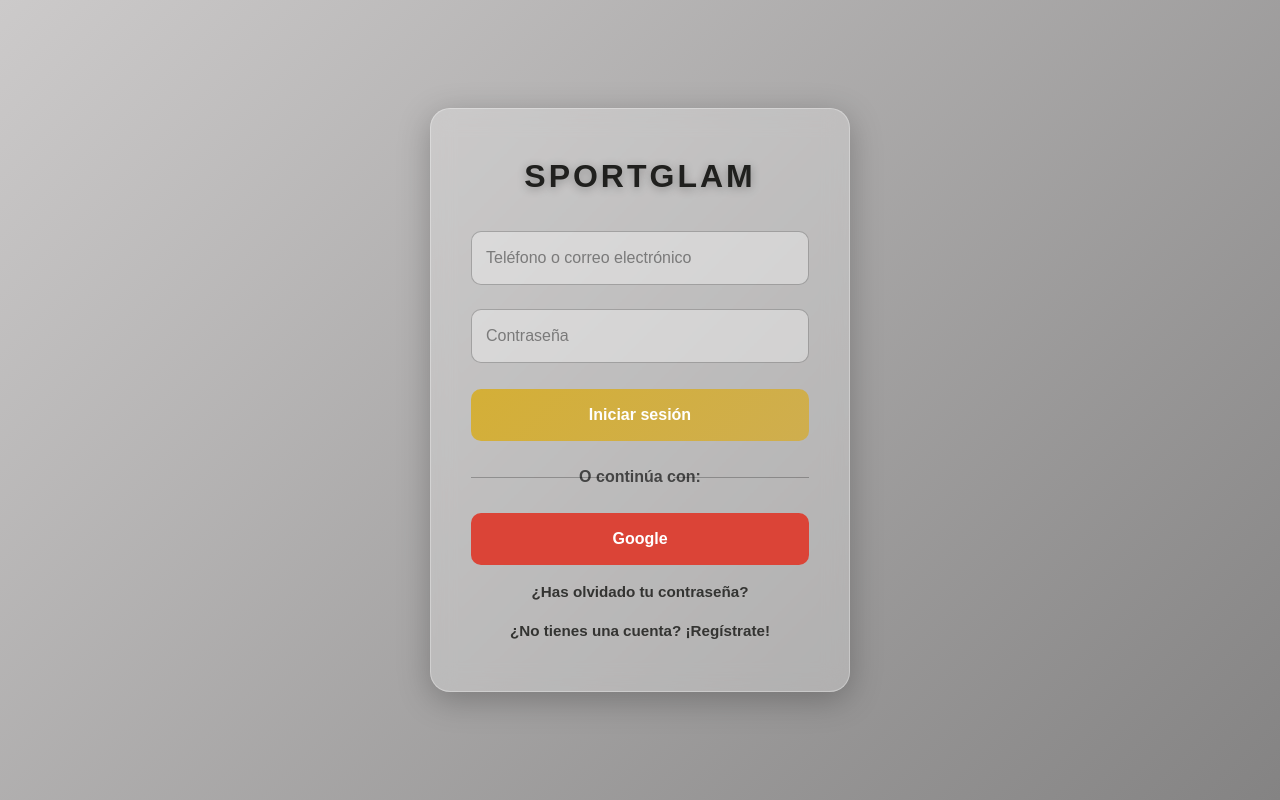
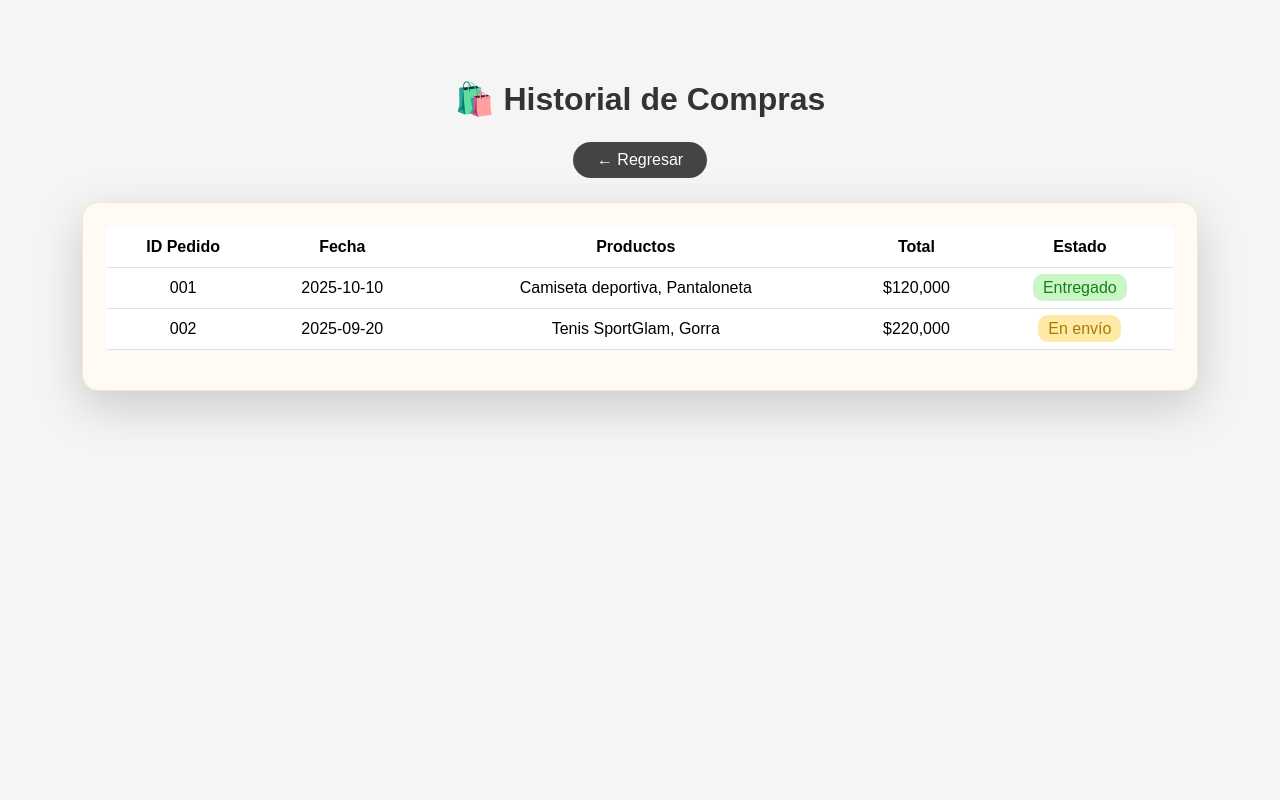
Before and after one commit to JuanJosecaicedo777/SPORTGLAM, a React (Create React App) app: page /historial in a window 1280 px wide. Before the commit this address led to /login. Built offline with nearby package versions, Linux system fonts and the light colour scheme.

Commit message:
Cambios nuevos

```diff
--- a/src/App.js
+++ b/src/App.js
@@ -14,6 +14,9 @@
 import AboutPage from "./pages/AboutPage";
 import CheckoutPage from "./pages/CheckoutPage";
 import SuccessPage from "./pages/SuccessPage";
+
+// ✅ Nueva página: Historial de Compras
+import HistorialComprasPage from "./pages/HistorialComprasPage/HistorialComprasPage";
 
 function App() {
   return (
@@ -47,6 +50,9 @@
           <Route path="/contacto" element={<ContactoPage />} />
           <Route path="/about" element={<AboutPage />} />
 
+          {/* ✅ Nueva ruta: Historial de Compras */}
+          <Route path="/historial" element={<HistorialComprasPage />} />
+
           {/* Ruta por defecto */}
           <Route path="*" element={<Navigate to="/login" />} />
         </Routes>
--- a/src/Firebase/Firebase.js
+++ b/src/Firebase/Firebase.js
@@ -1,8 +1,9 @@
 // src/firebase.js
 import { initializeApp } from "firebase/app";
 import { getAuth, GoogleAuthProvider, FacebookAuthProvider } from "firebase/auth";
+import { getFirestore } from "firebase/firestore";
 
-// 🔹 Configuración de Firebase de tu proyecto
+// 🔹 Configuración Firebase
 const firebaseConfig = {
   apiKey: "AIzaSyAS4fec2ImAYQzmoS1fOvhYJQ8FwtY_oJo",
   authDomain: "sportglam-c6f10.firebaseapp.com",
@@ -13,10 +14,10 @@
   measurementId: "G-V3CRM1PGL3"
 };
 
-// Inicializar Firebase
+// 🔹 Inicialización
 const app = initializeApp(firebaseConfig);
-
-// Servicios que usas
 export const auth = getAuth(app);
+export const db = getFirestore(app);
 export const googleProvider = new GoogleAuthProvider();
 export const facebookProvider = new FacebookAuthProvider();
+export default app;
--- a/src/pages/DashboardPage/DashboardPage.js
+++ b/src/pages/DashboardPage/DashboardPage.js
@@ -54,8 +54,8 @@
   const [showModal, setShowModal] = useState(false);
   const [backgroundColor, setBackgroundColor] = useState(carouselColors[0]);
   const [menuOpen, setMenuOpen] = useState(false);
-  const [searchQuery, setSearchQuery] = useState(""); // Estado final de búsqueda
-  const [tempSearch, setTempSearch] = useState(""); // Estado temporal para escribir
+  const [searchQuery, setSearchQuery] = useState("");
+  const [tempSearch, setTempSearch] = useState("");
   const navigate = useNavigate();
 
   // 🔹 Funciones del carrito desde contexto
@@ -104,12 +104,13 @@
         <div className="header-logo-new">
           <h1 className="brand-title-new">SportGlam</h1>
         </div>
+
         <div className="header-search-bar-new">
           <FaSearch className="search-icon-new" />
           <form
             onSubmit={(e) => {
               e.preventDefault();
-              setSearchQuery(tempSearch); // Actualiza la búsqueda solo al presionar Enter
+              setSearchQuery(tempSearch);
             }}
           >
             <input
@@ -122,6 +123,7 @@
             />
           </form>
         </div>
+
         <div className="header-icons-new">
           <button className="icon-link-new" onClick={() => handleNavigate("/login")}>
             <FaUserCircle />
@@ -134,7 +136,7 @@
           </button>
         </div>
 
-        {/* MENÚ DESPLEGABLE */}
+        {/* ✅ MENÚ DESPLEGABLE (actualizado con Historial de compras) */}
         {menuOpen && (
           <div className="menu-dropdown">
             <ul>
@@ -142,6 +144,7 @@
               <li onClick={() => handleNavigate("/categorias")}>Categorías</li>
               <li onClick={() => handleNavigate("/contacto")}>Contacto</li>
               <li onClick={() => handleNavigate("/about")}>Sobre Nosotros</li>
+              <li onClick={() => handleNavigate("/historial")}> Historial de Compras</li>
             </ul>
           </div>
         )}
@@ -235,10 +238,7 @@
             <Button variant="secondary" onClick={handleCloseModal}>
               Cerrar
             </Button>
-            <Button
-              variant="success"
-              onClick={() => handleAddToCart(selectedProduct)}
-            >
+            <Button variant="success" onClick={() => handleAddToCart(selectedProduct)}>
               Agregar al carrito
             </Button>
           </Modal.Footer>
--- /dev/null
+++ b/src/pages/HistorialComprasPage/HistorialComprasPage.css
@@ -0,0 +1,53 @@
+.historial-container {
+  margin-top: 80px;
+  margin-bottom: 40px;
+}
+
+.historial-card {
+  background-color: #fffaf3;
+  border: 1px solid #f8e5c2;
+  border-radius: 20px;
+}
+
+th {
+  background-color: #ffd76a;
+  color: #333;
+  font-weight: 600;
+  text-align: center;
+}
+
+td {
+  text-align: center;
+}
+
+.estado {
+  padding: 5px 10px;
+  border-radius: 10px;
+  font-weight: 500;
+}
+
+.estado-entregado {
+  background-color: #c8f7c5;
+  color: #1a7d1a;
+}
+
+.estado-envio {
+  background-color: #ffe9a7;
+  color: #a67c00;
+}
+
+.table td,
+.table th {
+  vertical-align: middle;
+}
+
+button.btn-secondary {
+  background-color: #444;
+  border: none;
+  transition: 0.3s ease;
+}
+
+button.btn-secondary:hover {
+  background-color: #222;
+  transform: scale(1.05);
+}
--- /dev/null
+++ b/src/pages/HistorialComprasPage/HistorialComprasPage.js
@@ -0,0 +1,101 @@
+// src/pages/HistorialComprasPage/HistorialComprasPage.js
+import React, { useEffect, useState } from "react";
+import { Container, Table, Spinner, Alert, Card, Button } from "react-bootstrap";
+import { useNavigate } from "react-router-dom";
+import "bootstrap/dist/css/bootstrap.min.css";
+import "./HistorialComprasPage.css";
+
+const HistorialComprasPage = () => {
+  const [compras, setCompras] = useState([]);
+  const [cargando, setCargando] = useState(true);
+  const navigate = useNavigate();
+
+  // 🔹  datos de ejemplo
+  useEffect(() => {
+    setTimeout(() => {
+      const datosEjemplo = [
+        {
+          id: "001",
+          fecha: "2025-10-10",
+          productos: ["Camiseta deportiva", "Pantaloneta"],
+          total: 120000,
+          estado: "Entregado",
+        },
+        {
+          id: "002",
+          fecha: "2025-09-20",
+          productos: ["Tenis SportGlam", "Gorra"],
+          total: 220000,
+          estado: "En envío",
+        },
+      ];
+      setCompras(datosEjemplo);
+      setCargando(false);
+    }, 1500);
+  }, []);
+
+  return (
+    <Container className="historial-container">
+      <h2 className="text-center mb-4">🛍️ Historial de Compras</h2>
+
+      {/* 🔙 Botón de Regresar */}
+      <div className="text-center mb-4">
+        <Button
+          variant="secondary"
+          onClick={() => navigate(-1)} // Vuelve a la página anterior
+          className="rounded-pill px-4"
+        >
+          ← Regresar
+        </Button>
+      </div>
+
+      {cargando ? (
+        <div className="text-center">
+          <Spinner animation="border" variant="warning" />
+          <p>Cargando tus compras...</p>
+        </div>
+      ) : compras.length === 0 ? (
+        <Alert variant="info" className="text-center">
+          Aún no has realizado ninguna compra.
+        </Alert>
+      ) : (
+        <Card className="shadow-lg p-4 rounded-4 historial-card">
+          <Table responsive hover>
+            <thead>
+              <tr>
+                <th>ID Pedido</th>
+                <th>Fecha</th>
+                <th>Productos</th>
+                <th>Total</th>
+                <th>Estado</th>
+              </tr>
+            </thead>
+            <tbody>
+              {compras.map((compra) => (
+                <tr key={compra.id}>
+                  <td>{compra.id}</td>
+                  <td>{compra.fecha}</td>
+                  <td>{compra.productos.join(", ")}</td>
+                  <td>${compra.total.toLocaleString()}</td>
+                  <td>
+                    <span
+                      className={`estado ${
+                        compra.estado === "Entregado"
+                          ? "estado-entregado"
+                          : "estado-envio"
+                      }`}
+                    >
+                      {compra.estado}
+                    </span>
+                  </td>
+                </tr>
+              ))}
+            </tbody>
+          </Table>
+        </Card>
+      )}
+    </Container>
+  );
+};
+
+export default HistorialComprasPage;
--- a/src/pages/SuccessPage.js
+++ b/src/pages/SuccessPage.js
@@ -11,7 +11,7 @@
   const location = useLocation();
   const { envio, pago, productos = [], total = 0 } = location.state || {};
 
-  // Logos de envíos
+  // 🔹 Logos de envíos
   const enviosLogos = {
     Servientrega: require("../assets/servientrega.jpg"),
     "Interrapidísimo": require("../assets/inter-rapidisimo.png"),
@@ -19,7 +19,7 @@
     Envia: require("../assets/envia.jpg"),
   };
 
-  // Logos de pagos
+  // 🔹 Logos de pagos
   const pagosLogos = {
     Efecty: require("../assets/efecty.png"),
     PSE: require("../assets/pse.png"),
@@ -32,15 +32,16 @@
     const doc = new jsPDF();
 
     doc.setFontSize(18);
-    doc.text("Factura Virtual", 14, 20);
+    doc.text("Factura Virtual - SportGlam", 14, 20);
     doc.setLineWidth(0.5);
     doc.line(14, 25, 196, 25);
 
     doc.setFontSize(12);
-    doc.text(`Método de Envío: ${envio}`, 14, 40);
-    doc.text(`Método de Pago: ${pago}`, 14, 50);
+    doc.text(`Método de Envío: ${envio || "No especificado"}`, 14, 40);
+    doc.text(`Método de Pago: ${pago || "No especificado"}`, 14, 50);
+    doc.text(`Fecha: ${new Date().toLocaleString()}`, 14, 60);
 
-    // 🔹 Construcción de la tabla con subtotal
+    // Tabla de productos
     const tablaProductos = productos.map((p, index) => {
       const nombre = p.name || p.nombre || "Producto";
       const cantidad = p.quantity || p.cantidad || 1;
@@ -52,12 +53,12 @@
         nombre,
         cantidad,
         `$${precio.toLocaleString()}`,
-        `$${subtotal.toLocaleString()}`
+        `$${subtotal.toLocaleString()}`,
       ];
     });
 
     autoTable(doc, {
-      startY: 65,
+      startY: 70,
       head: [["#", "Producto", "Cantidad", "Precio", "Subtotal"]],
       body: tablaProductos,
     });
@@ -66,18 +67,18 @@
     doc.text(`Total: $${total.toLocaleString()}`, 14, doc.lastAutoTable.finalY + 15);
 
     doc.setFontSize(12);
-    doc.text("Gracias por tu compra en SportGlam", 14, doc.lastAutoTable.finalY + 30);
+    doc.text("Gracias por tu compra en SportGlam 💖", 14, doc.lastAutoTable.finalY + 30);
 
-    doc.save("factura.pdf");
+    doc.save("factura_sportglam.pdf");
   };
 
   return (
     <Container className="my-5 text-center">
-      <Card className="p-4 shadow">
+      <Card className="p-4 shadow-lg rounded-4">
         <h2>✅ ¡Compra Exitosa!</h2>
         <p>Tu pedido ha sido procesado correctamente.</p>
 
-        {/* Envío */}
+        {/* Mostrar datos reales */}
         {envio && (
           <div className="mb-3">
             <h5>🚚 Método de Envío:</h5>
@@ -90,7 +91,6 @@
           </div>
         )}
 
-        {/* Pago */}
         {pago && (
           <div className="mb-3">
             <h5>💳 Método de Pago:</h5>
@@ -103,14 +103,18 @@
           </div>
         )}
 
-        <p><strong>Total Pagado:</strong> ${total.toLocaleString()}</p>
+        <h5><strong>Total Pagado:</strong> ${total.toLocaleString()}</h5>
 
-        {/* Botones más pequeños */}
-        <div className="d-flex justify-content-center gap-3 mt-3">
+        {/* Botones de acción */}
+        <div className="d-flex justify-content-center gap-3 mt-4">
           <Button
             variant="primary"
             onClick={generarFacturaPDF}
-            style={{ fontSize: "14px", padding: "8px 16px", minWidth: "180px" }}
+            style={{
+              fontSize: "14px",
+              padding: "8px 16px",
+              minWidth: "180px",
+            }}
           >
             📄 Descargar Factura
           </Button>
@@ -118,7 +122,11 @@
           <Button
             variant="success"
             onClick={() => navigate("/dashboard")}
-            style={{ fontSize: "14px", padding: "8px 16px", minWidth: "180px" }}
+            style={{
+              fontSize: "14px",
+              padding: "8px 16px",
+              minWidth: "180px",
+            }}
           >
             🏬 Volver a la tienda
           </Button>
```
